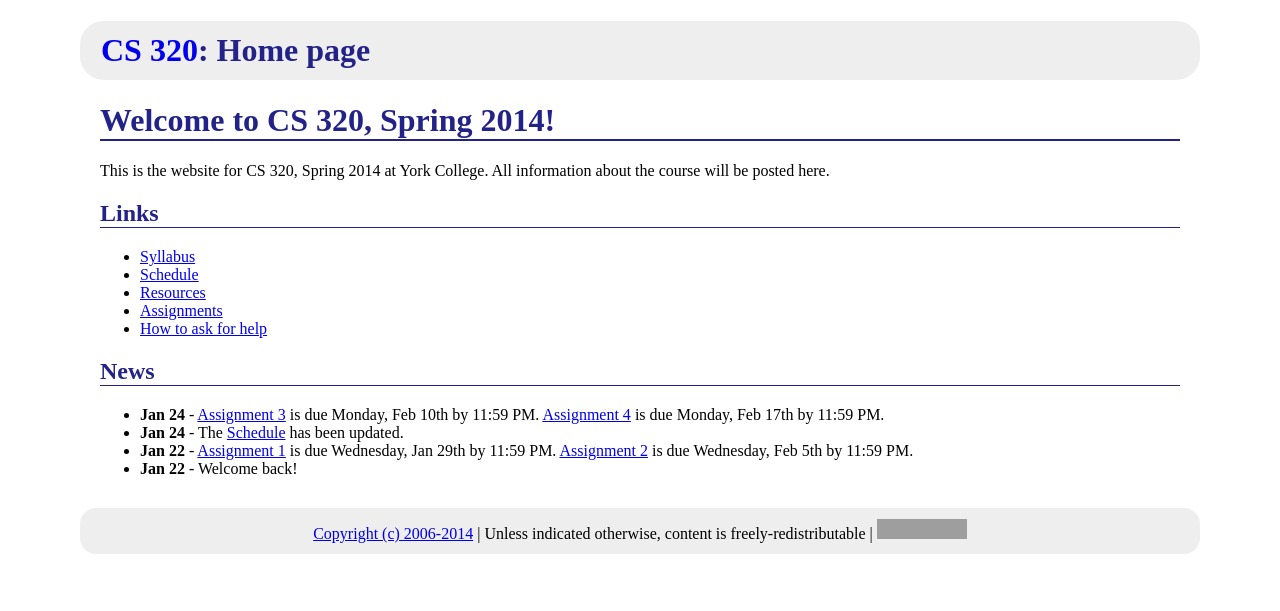
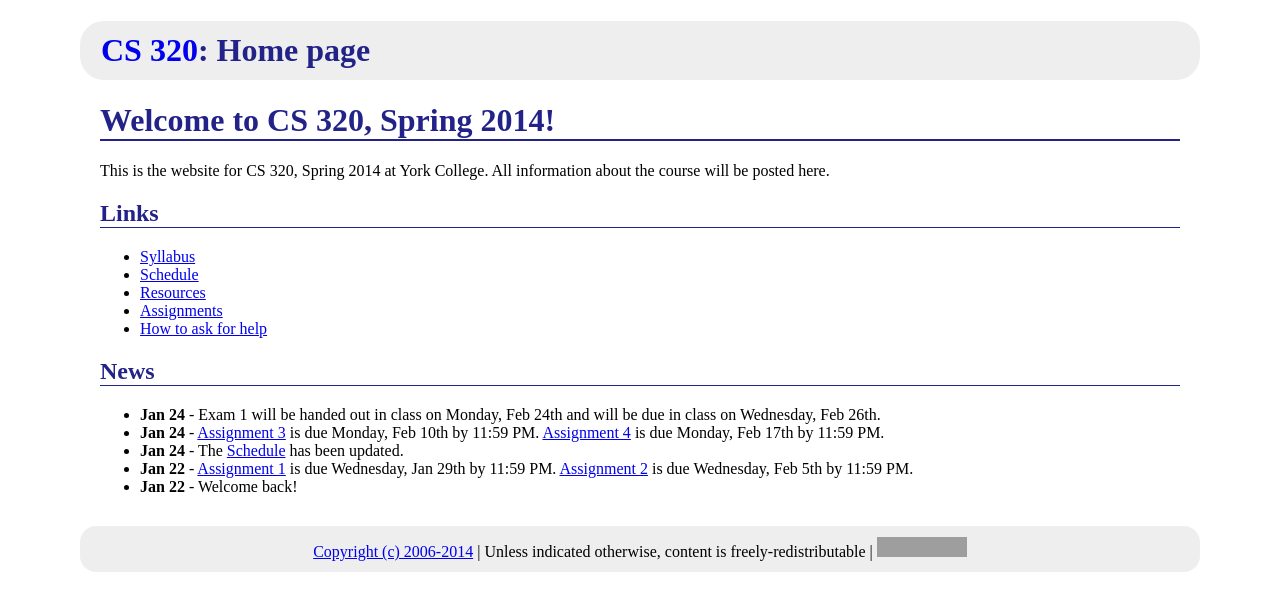
Before and after one commit to ycpcs/cs320-spring2014, a Jekyll site: the page built from index.md, in a window 1280 px wide. Shown: the top 611 px of the page. Built offline with Jekyll 4.4.1, drawn with Linux system fonts in a browser that asks for light colours; Markdown is read by kramdown in place of the engine named in the settings; grey boxes are pictures that could not be loaded.

Commit message:
news item about exam1

```diff
--- a/index.md
+++ b/index.md
@@ -18,6 +18,8 @@ All information about the course will be posted here.
 
 ## News
 
+* **Jan 24** - Exam 1 will be handed out in class on Monday, Feb 24th and will
+  be due in class on Wednesday, Feb 26th.
 * **Jan 24** - [Assignment 3](assign/assign03.html) is due Monday, Feb 10th by 11:59 PM.
   [Assignment 4](assign/assign04.html) is due Monday, Feb 17th by 11:59 PM.
 * **Jan 24** - The [Schedule](schedule.html) has been updated.
```
